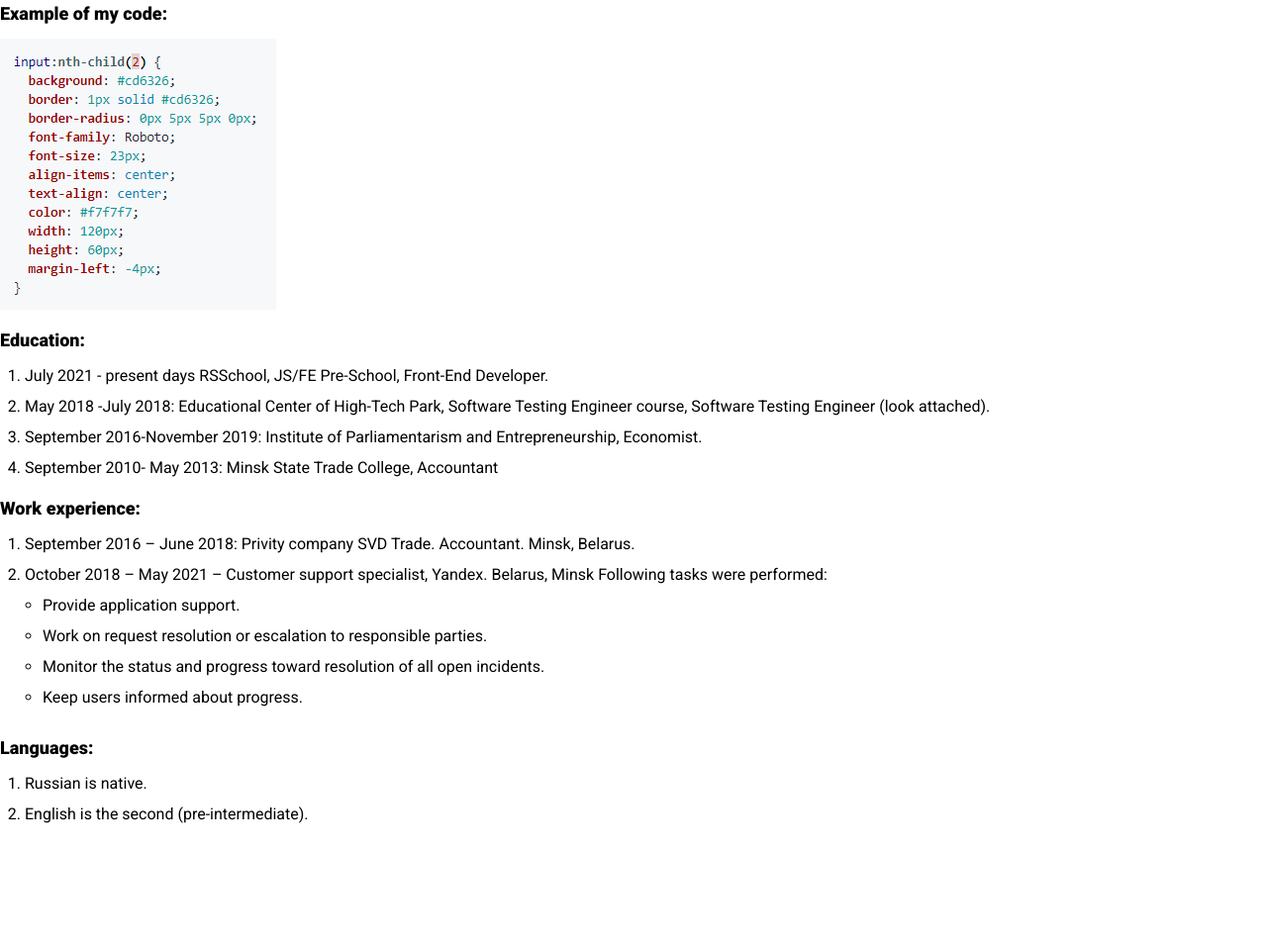
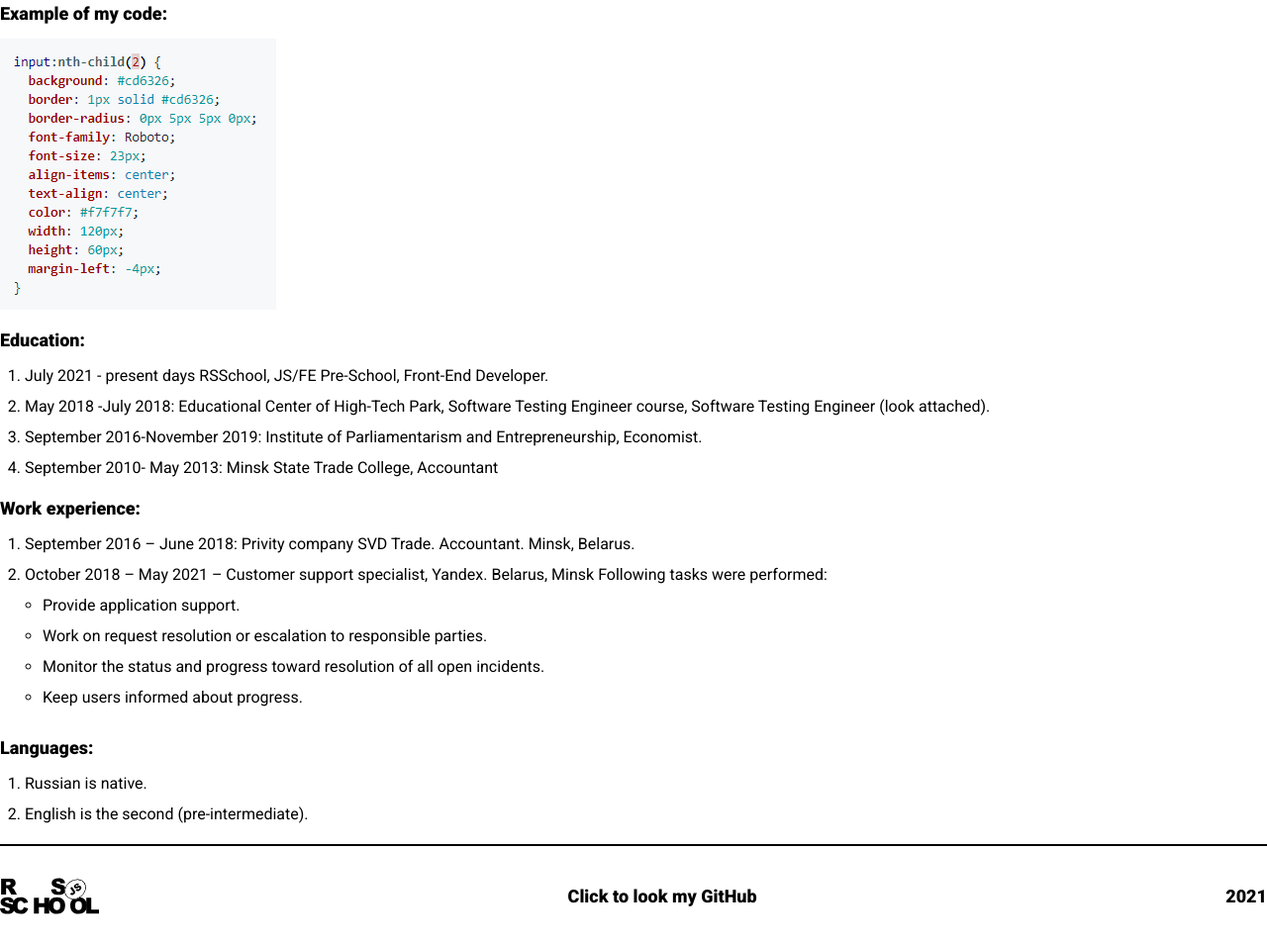
Before and after one commit to nvmit95/rsschool-cv, a plain HTML site: page index.html in a window 1280 px wide. Shown: the part 545-1500 px from the top of the page at 99% size. Before the commit the page ends 1388 px from the top, so only its background shows below. Drawn offline with Linux system fonts and the light colour scheme.

Commit message:
feat: add footer

```diff
--- a/css/style.css
+++ b/css/style.css
@@ -185,3 +185,21 @@ h2 {
   height: 250px;
   float: right;
 }
+footer {
+  border-top: 2px solid black;
+  display: flex;
+  justify-content: space-between;
+  align-items: center;
+  font-size: 18px;
+  font-weight: 600;
+}
+a img {
+  width: 100px;
+  height: 100px;
+}
+.gh-link {
+  color: black;
+}
+.gh-link:hover {
+  color: blue;
+}
--- a/index.html
+++ b/index.html
@@ -20,7 +20,7 @@
       </header>
       <aside>
         <div class="photo">
-          <img src="/img/photo.jpg" alt="" />
+          <img src="/img/photo.jpg" alt="photo" />
         </div>
       </aside>
       <main>
@@ -67,7 +67,7 @@
         </div>
         <div class="example">
           <h2>Example of my code:</h2>
-          <img src="/img/screen.PNG" alt="" />
+          <img src="/img/screen.PNG" alt="screen" />
         </div>
         <div class="education">
           <h2>Education:</h2>
@@ -123,6 +123,15 @@
           </ol>
         </div>
       </main>
+      <footer>
+        <a target="blank" href="https://rs.school/js/"
+          ><img src="/img/logo.svg" alt="logo"
+        /></a>
+        <a class="gh-link" target="blank" href="https://github.com/nvmit95"
+          >Click to look my GitHub</a
+        >
+        <div class="year">2021</div>
+      </footer>
     </div>
   </body>
 </html>
```
Also changed, not shown: img/logo.svg (added).
